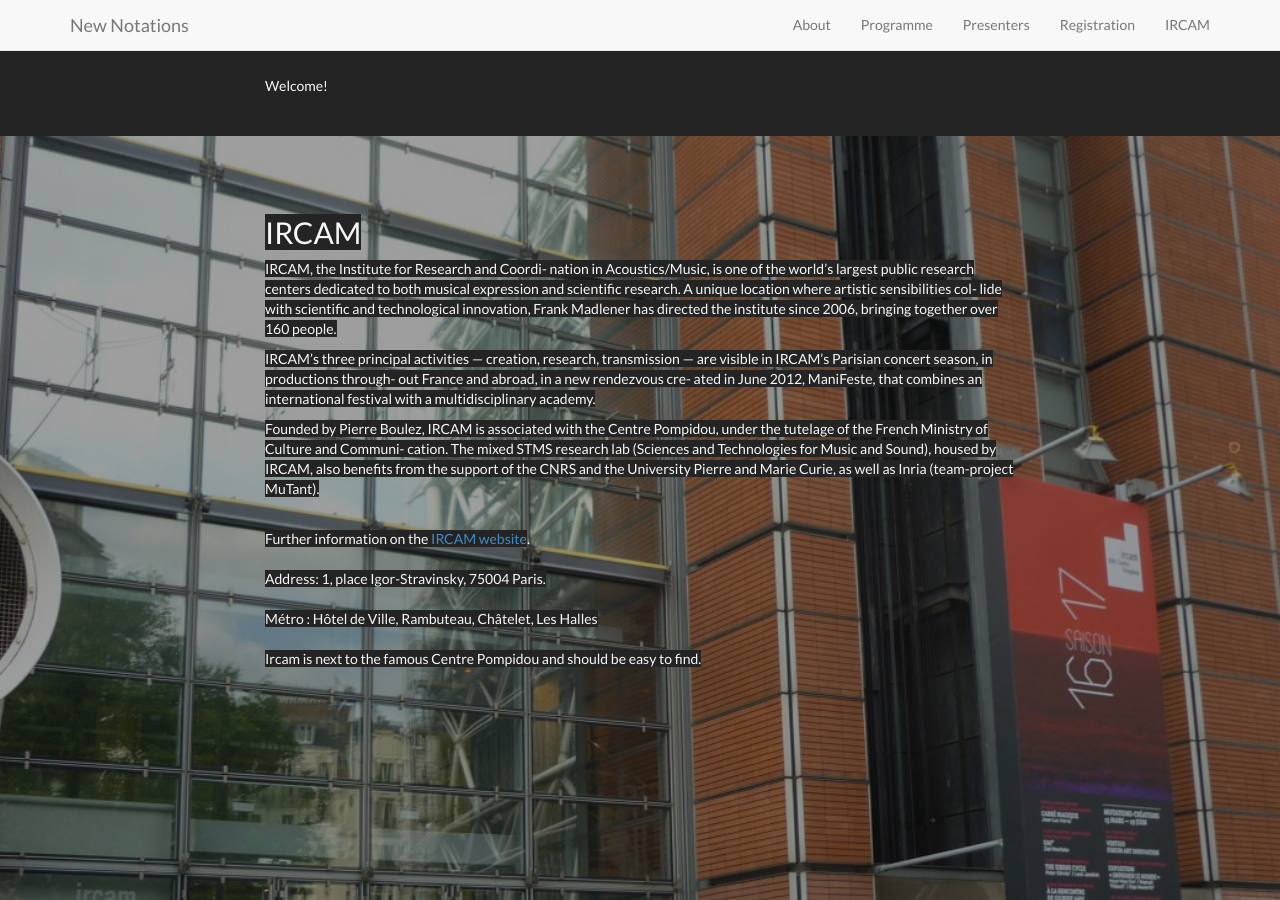
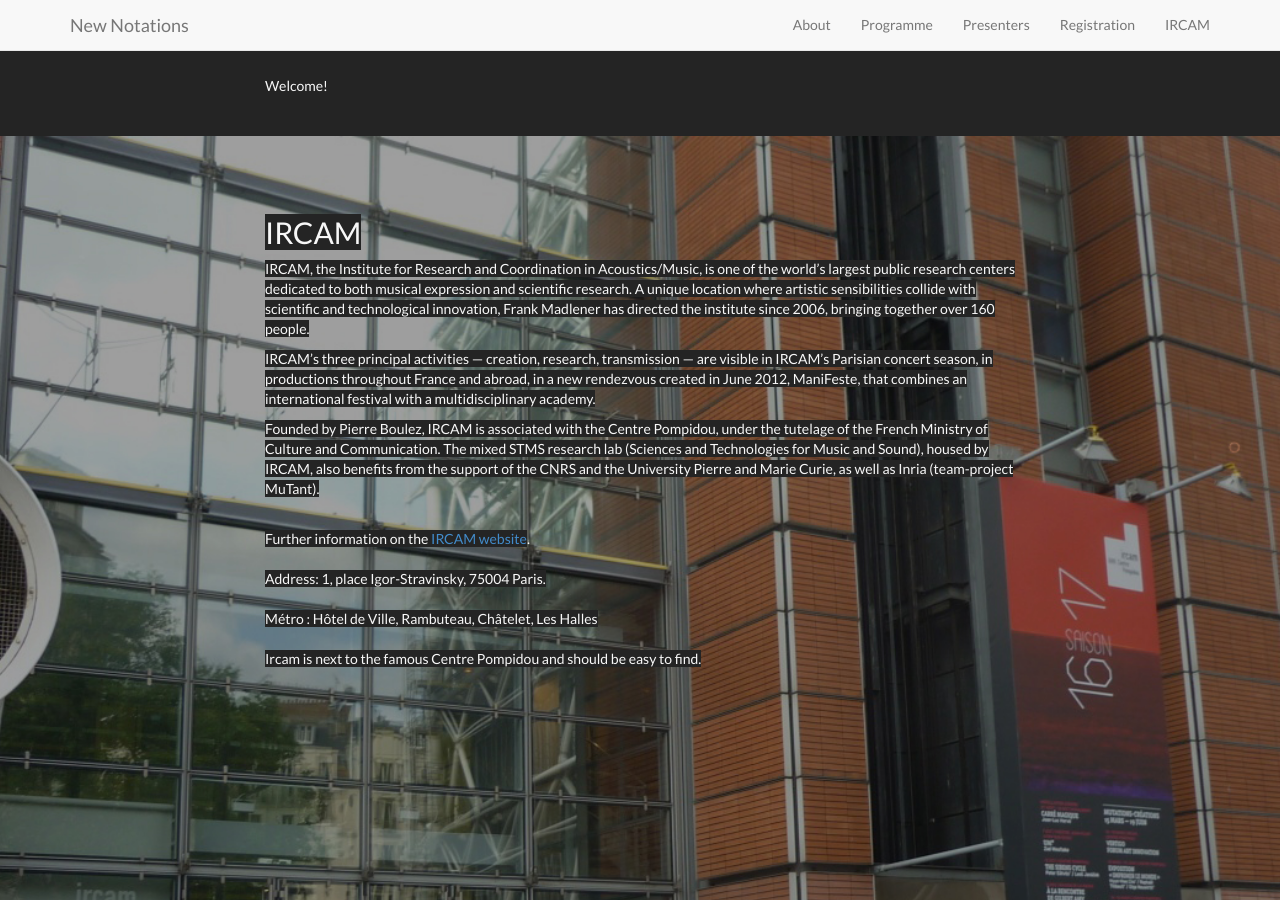
Before and after one commit to thormagnusson/ircam, a Jekyll site: the page built from index.html, in a window 1280 px wide and 900 px high, scrolled down 17416 px. Built offline with Jekyll 4.4.1, drawn with Linux system fonts in a browser that asks for light colours; nearby versions of some CDN libraries; library files that are not in the unit come from our copies; grey boxes are pictures that could not be loaded.

Commit message:
fixing ircam description

```diff
--- a/_includes/ircam.html
+++ b/_includes/ircam.html
@@ -8,11 +8,11 @@
                 <br/><br/><br/>
 			    <h2><span style="background-color: #242424">IRCAM</span></h2>
 
-                <p> <span style="background-color: #242424">IRCAM, the Institute for Research and Coordi- nation in Acoustics/Music, is one of the world’s largest public research centers dedicated to both musical expression and scientific research. A unique location where artistic sensibilities col- lide with scientific and technological innovation, Frank Madlener has directed the institute since 2006, bringing together over 160 people.</span></p>
+                <p> <span style="background-color: #242424">IRCAM, the Institute for Research and Coordination in Acoustics/Music, is one of the world’s largest public research centers dedicated to both musical expression and scientific research. A unique location where artistic sensibilities collide with scientific and technological innovation, Frank Madlener has directed the institute since 2006, bringing together over 160 people.</span></p>
 
-                <p> <span style="background-color: #242424">IRCAM’s three principal activities — creation, research, transmission — are visible in IRCAM’s Parisian concert season, in productions through- out France and abroad, in a new rendezvous cre- ated in June 2012, ManiFeste, that combines an international festival with a multidisciplinary academy.</span></p>
+                <p> <span style="background-color: #242424">IRCAM’s three principal activities — creation, research, transmission — are visible in IRCAM’s Parisian concert season, in productions throughout France and abroad, in a new rendezvous created in June 2012, ManiFeste, that combines an international festival with a multidisciplinary academy.</span></p>
 
-                <p> <span style="background-color: #242424">Founded by Pierre Boulez, IRCAM is associated with the Centre Pompidou, under the tutelage of the French Ministry of Culture and Communi- cation. The mixed STMS research lab (Sciences and Technologies for Music and Sound), housed by IRCAM, also benefits from the support of the CNRS and the University Pierre and Marie Curie, as well as Inria (team-project MuTant).</span></p>
+                <p> <span style="background-color: #242424">Founded by Pierre Boulez, IRCAM is associated with the Centre Pompidou, under the tutelage of the French Ministry of Culture and Communication. The mixed STMS research lab (Sciences and Technologies for Music and Sound), housed by IRCAM, also benefits from the support of the CNRS and the University Pierre and Marie Curie, as well as Inria (team-project MuTant).</span></p>
 
 
 <br><span style="background-color: #242424">Further information on the <a href="http://www.ircam.fr">IRCAM website</a></span>.
```
